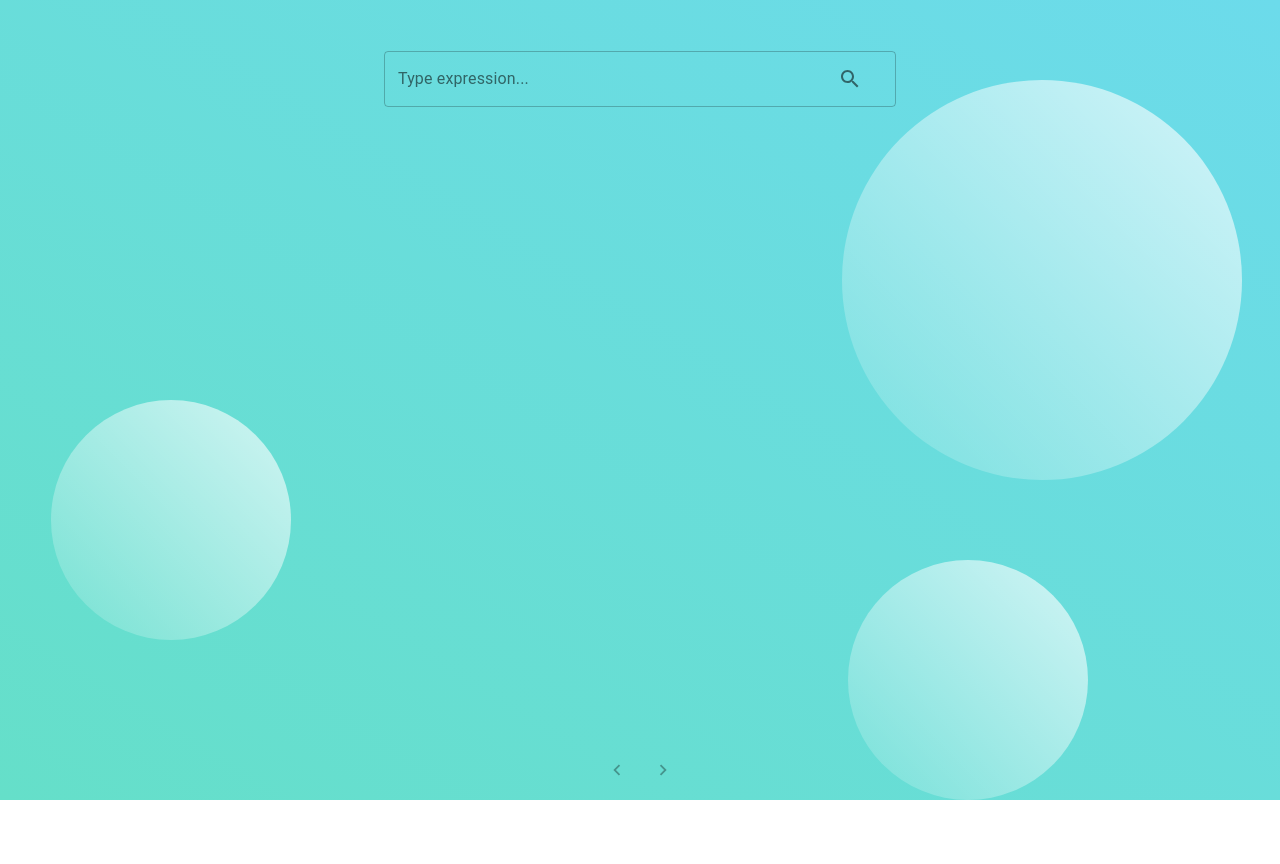
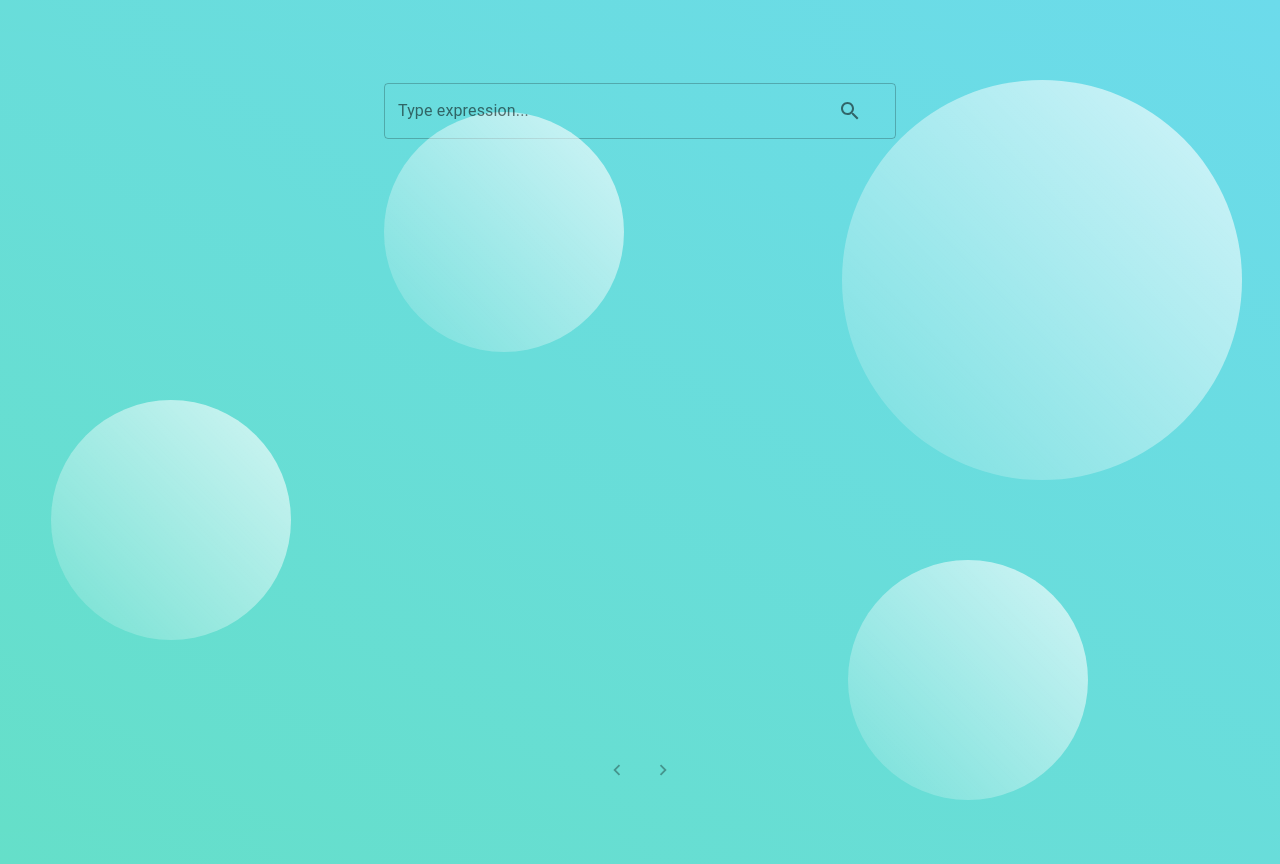
Before and after one commit to lukasrynt/Extended-boolean-model, a React (Create React App) app in the folder client/: page / in a window 1280 px wide. Before the commit the page ends 800 px from the top, so only its background shows below. Built offline with nearby package versions, Linux system fonts and the light colour scheme.

Commit message:
fix circles

```diff
--- a/client/src/App.css
+++ b/client/src/App.css
@@ -6,6 +6,7 @@
 .window{
   min-height: 100vh;
   background-image: linear-gradient(to right top, #65dfc9 0%, #6cdbeb 100%);
+  padding: 2rem 0;
 }
 
 .App {
@@ -49,18 +50,17 @@
     rgba(255, 255, 255, 0.7),
     rgba(255, 255, 255, 0.3)
   );
-  box-shadow: 6px 6px 20px rgba(122, 122, 122, 0.3);
+  /*box-shadow: 6px 6px 20px rgba(122, 122, 122, 0.3);*/
   z-index: 2;
   backdrop-filter: blur(1rem);
 }
 
 .file p{
   text-align: justify;
-  color: black;
 }
 
-.circle1, .circle2, .circle3{
-  position: absolute;
+.circle1, .circle2, .circle3, .circle4{
+  position: fixed;
   background: linear-gradient(
           to left bottom,
           rgba(255, 255, 255, 0.7),
@@ -91,6 +91,13 @@
   bottom: 0;
 }
 
+.circle4{
+  width: 15rem;
+  height: 15rem;
+  left: 30%;
+  top: 14%;
+}
+
 .link{
   padding-top: 1rem;
   text-decoration: none;
@@ -112,10 +119,28 @@
 }
 
 .content{
-  padding-top: 5vh;
   display: flex;
   flex-direction: column;
   margin: auto;
   text-align: center;
   width: 80vw;
+  border-radius: 10px;
+  background: linear-gradient(
+          to right bottom,
+          rgba(255, 255, 255, 0.7),
+          rgba(255, 255, 255, 0.3)
+  );
+  /*box-shadow: 6px 6px 20px rgba(122, 122, 122, 0.3);*/
+  z-index: 2;
+  backdrop-filter: blur(1rem);
+  padding: 5vh 2rem 0 2rem;
 }
+
+.content p{
+  text-align: justify;
+}
+
+.content button{
+  margin-bottom: 1rem;
+  background-color: #65dfca;
+}
--- a/client/src/App.js
+++ b/client/src/App.js
@@ -17,6 +17,7 @@ function App() {
           <div className="circle1"/>
           <div className="circle2"/>
           <div className="circle3"/>
+          <div className="circle4"/>
   </Router>
   );
 };
--- a/client/src/components/Content.js
+++ b/client/src/components/Content.js
@@ -9,10 +9,10 @@ const Content = ( props ) => {
     let data = props.location.data.data;
     return (
         <div className="content">
-            <h3 >{text.text}</h3>
+            <p>{text.text}</p>
             <Link className="link" to={{pathname:'/', data:{data}}}  >
                 <Button variant="contained" size="large" startIcon={<ReplayIcon/>}>Back
-                    <li className="link"></li>
+                    <li className="link"/>
                 </Button>
             </Link>
         </div>
```
